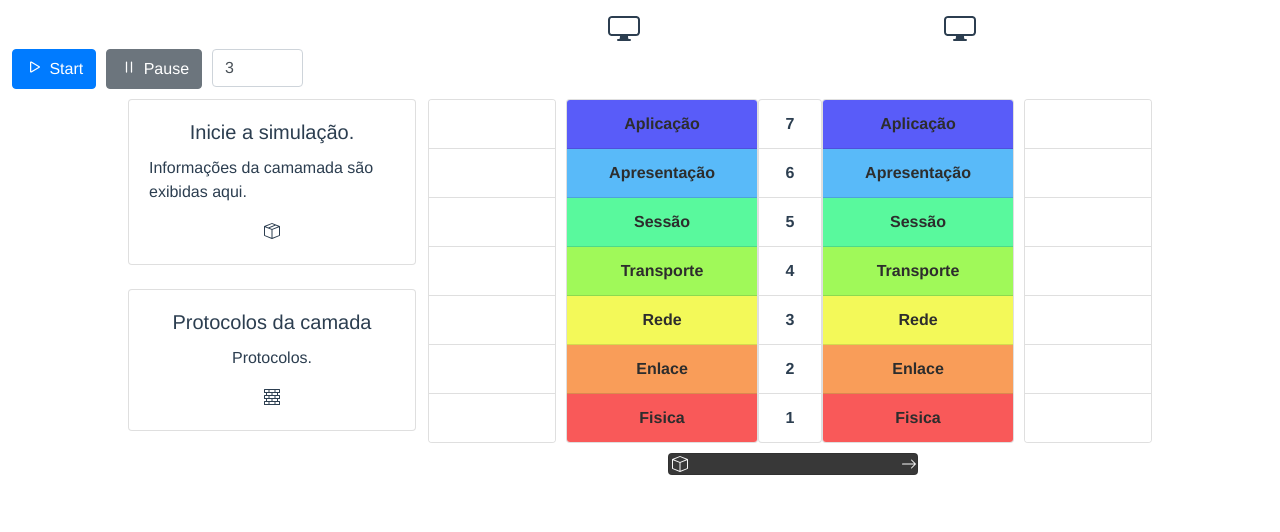
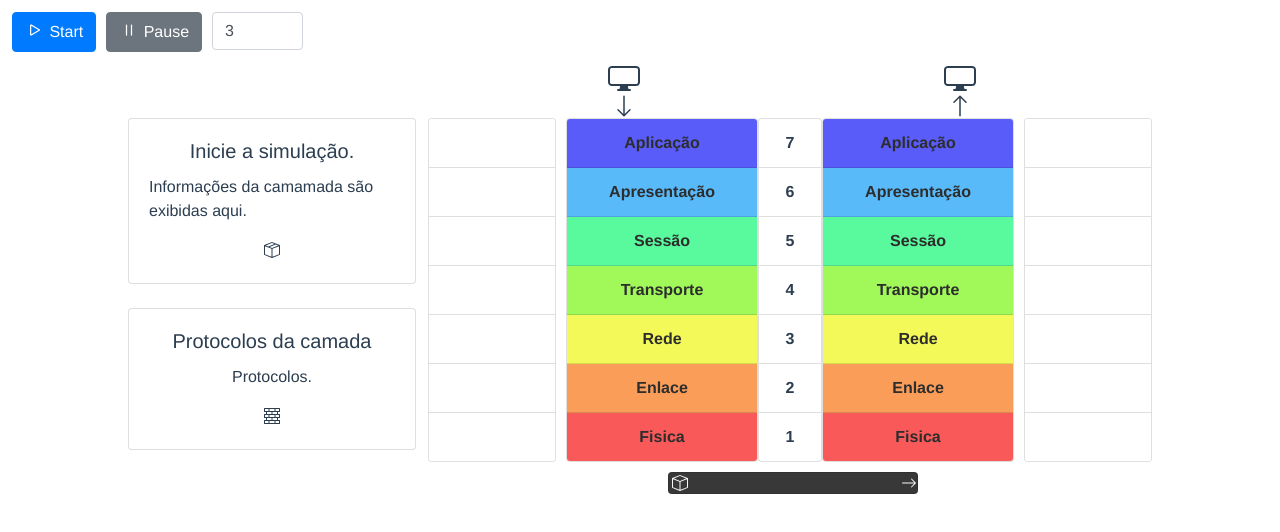
Before and after one commit to jomrs/prototipo-osi, a Vue app: page / in a window 1280 px wide. Shown: the top 532 px of the page. Built offline with nearby package versions, Linux system fonts and the light colour scheme.

Commit message:
movido controle do simulador e adicionado as arrows de indicação.

```diff
--- a/src/components/Prototipo.vue
+++ b/src/components/Prototipo.vue
@@ -1,10 +1,5 @@
 <template>
   <div class="prototipo justify-content-center">
-
-    <div class="content">
-      <b-icon-display class="display"></b-icon-display>
-      <b-icon-display class="display"></b-icon-display>
-    </div>
 
     <div class="d-flex justify-content-right form-group" style="height: 2.5rem; margin-left: 12px; margin-bottom: 10px;">
       <button type="button" id="play" class="btn btn-primary" v-on:click='animarPassar'><b-icon-play></b-icon-play> Start </button>
@@ -14,6 +9,18 @@
         <input type="number" id="velocidade" class="vel form-control" min='1' max='10' value='3'>
       </div>
     </div>
+
+    <div class="content d-flex flex-row justify-content-center">
+      <div class="d-flex flex-column">
+        <b-icon-display class="display"></b-icon-display>
+        <b-icon-arrow-down class="arrow"></b-icon-arrow-down>
+      </div>
+      <div class="d-flex flex-column">
+        <b-icon-display class="display"></b-icon-display>
+        <b-icon-arrow-up class="arrow"></b-icon-arrow-up>
+      </div>
+    </div>
+
     <!-- primeira coluna -->
     <div class="d-flex flex-row container justify-content-center">
 
```
